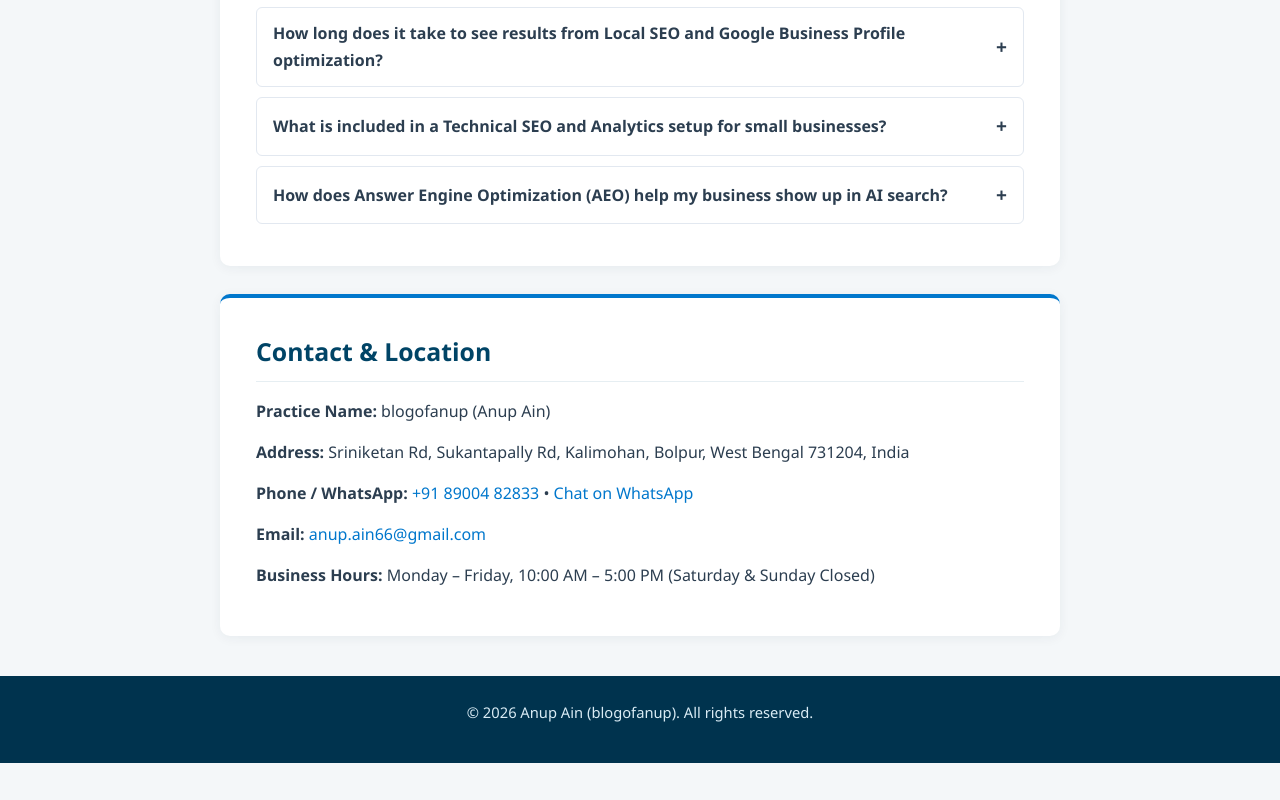
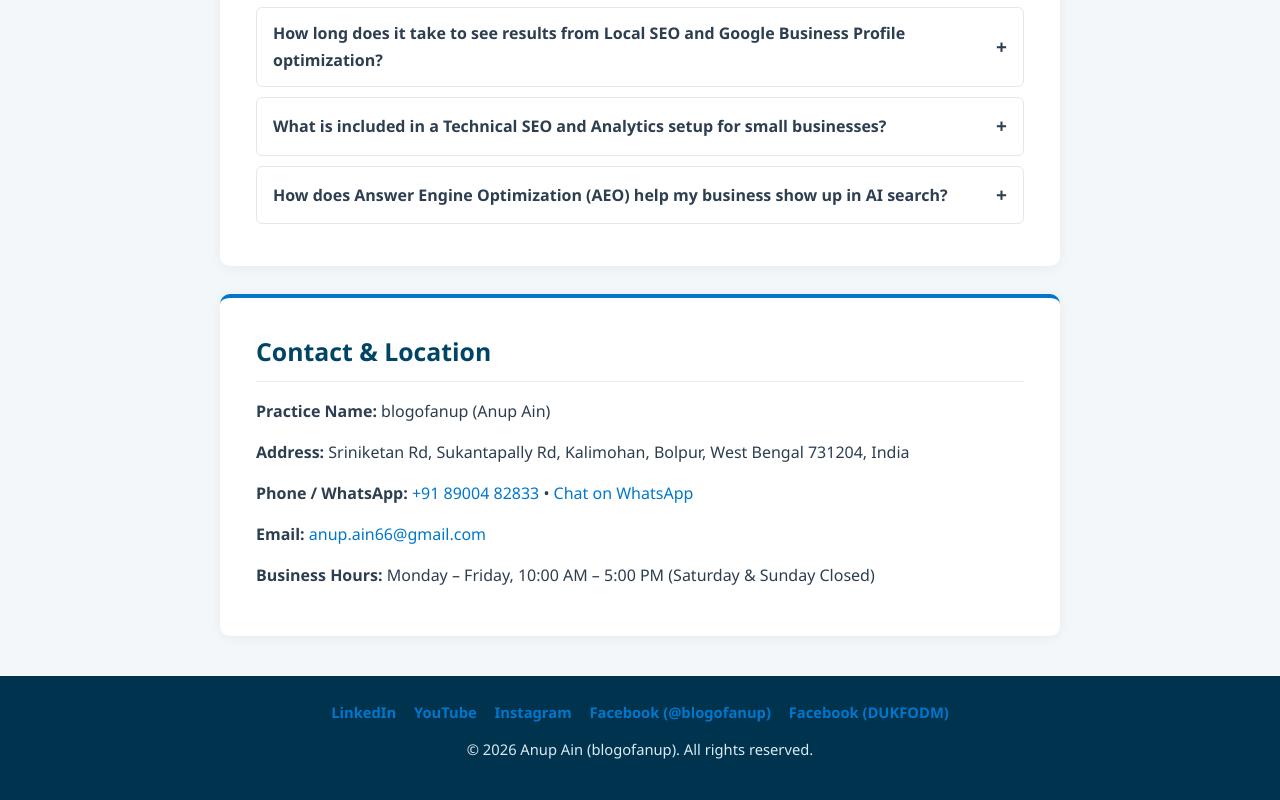
Before and after one commit to blogofanup/anup-portfolio, a plain HTML site: page index.html in a window 1280 px wide. Shown: the part 3060-3860 px from the top of the page. Before the commit the page ends 3823 px from the top, so only its background shows below. Drawn offline with Linux system fonts and the light colour scheme.

Commit message:
Update index.html

```diff
--- a/index.html
+++ b/index.html
@@ -428,9 +428,16 @@
   </section>
 
   <footer>
-    <div class="container">
-      <p>&copy; 2026 Anup Ain (blogofanup). All rights reserved.</p>
-    </div>
-  </footer>
+  <div class="container">
+    <p style="margin-bottom: 12px;">
+      <a href="https://www.linkedin.com/in/blogofanup" target="_blank" rel="noopener" style="margin-right: 14px; font-weight: 600; text-decoration: none;">LinkedIn</a>
+      <a href="https://www.youtube.com/@blogofanup" target="_blank" rel="noopener" style="margin-right: 14px; font-weight: 600; text-decoration: none;">YouTube</a>
+      <a href="https://www.instagram.com/blogofanup" target="_blank" rel="noopener" style="margin-right: 14px; font-weight: 600; text-decoration: none;">Instagram</a>
+      <a href="https://www.facebook.com/blogofanup" target="_blank" rel="noopener" style="margin-right: 14px; font-weight: 600; text-decoration: none;">Facebook (@blogofanup)</a>
+      <a href="https://www.facebook.com/dukfodm" target="_blank" rel="noopener" style="font-weight: 600; text-decoration: none;">Facebook (DUKFODM)</a>
+    </p>
+    <p>&copy; 2026 Anup Ain (blogofanup). All rights reserved.</p>
+  </div>
+</footer>
 </body>
 </html>
```
